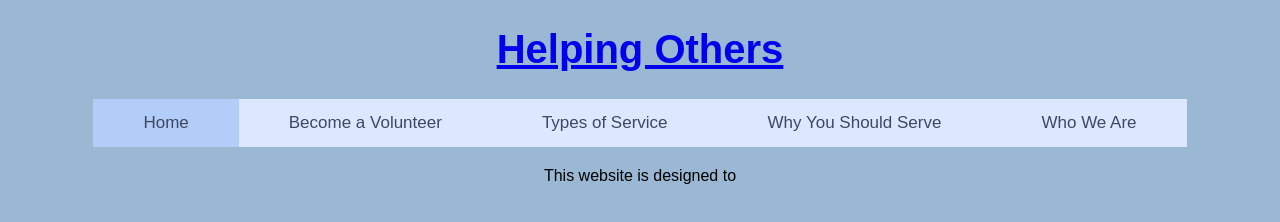
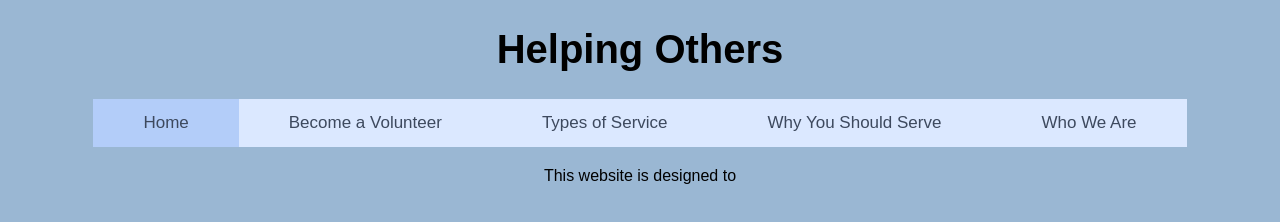
Before and after one commit to karla-ravin/helping_hand, a plain HTML site: page index.html in a window 1280 px wide. Drawn offline with Linux system fonts and the light colour scheme.

Commit message:
Add files via upload

```diff
--- a/volunteer.css
+++ b/volunteer.css
@@ -261,3 +261,8 @@ h3 {
 #caption{
   font-size: 12px;
 }
+
+h1 a {
+  color: black;
+  text-decoration: none;
+}
```
